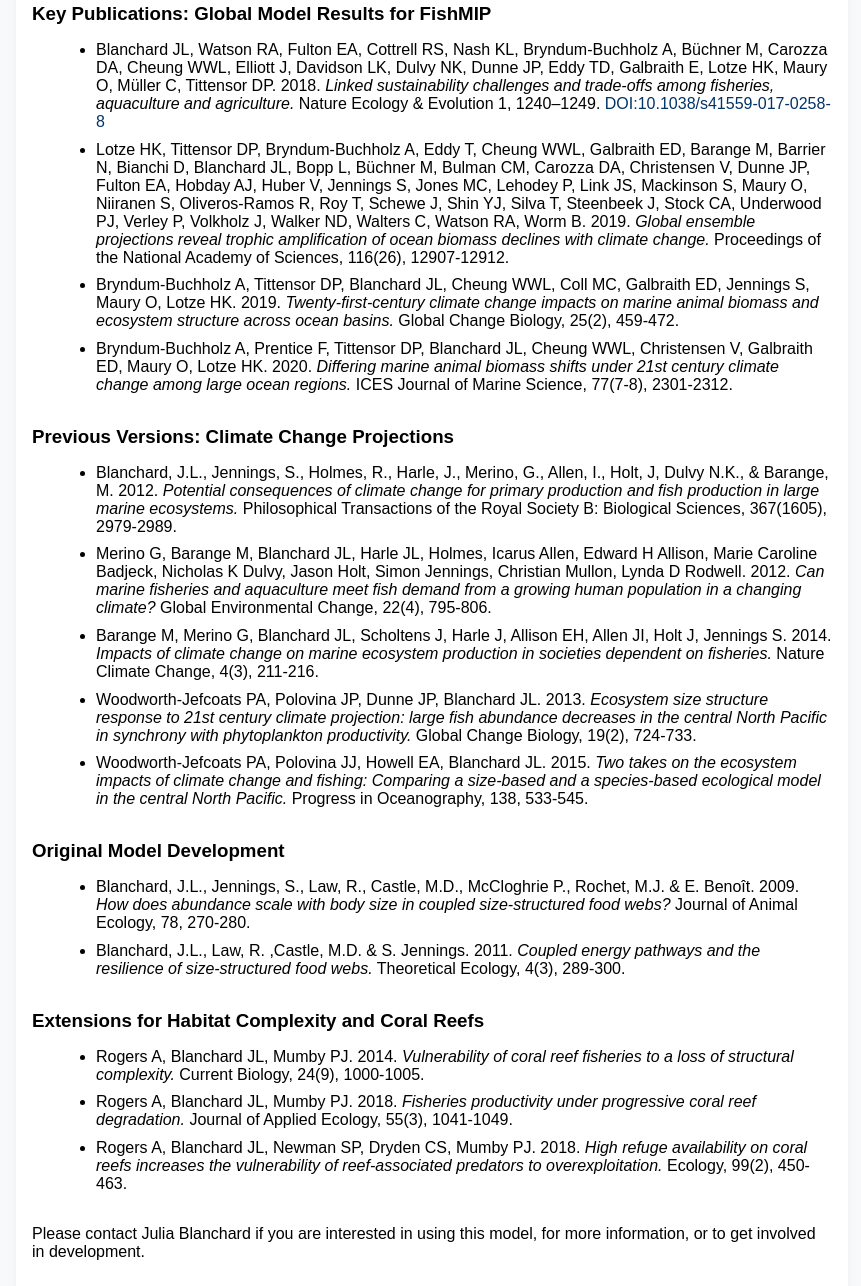
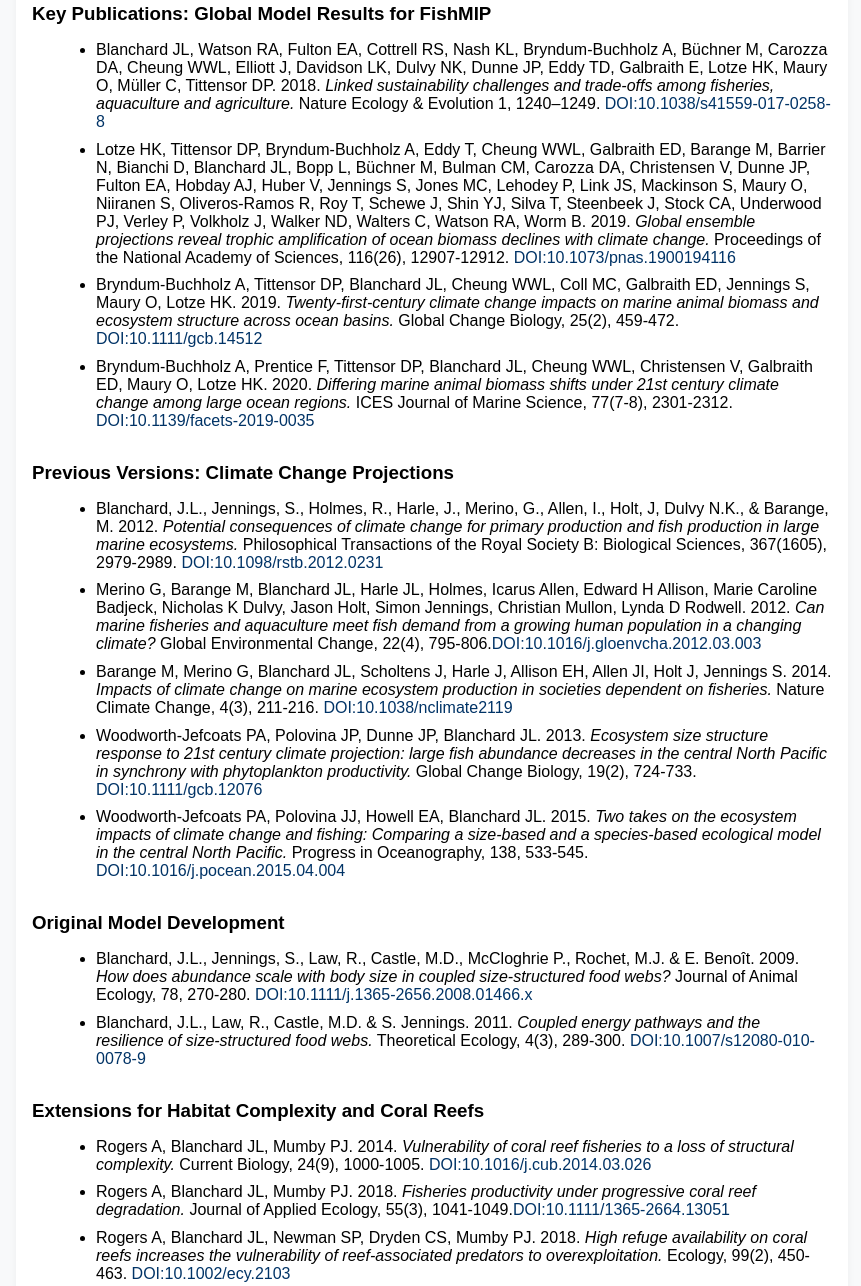
Before and after one commit to Benthic-Pelagic-Size-Spectrum-Model/Benthic-Pelagic-Size-Spectrum-Model.github.io, a plain HTML site: page index.html in a window 1280 px wide. Shown: the part 760-2046 px from the top of the page, without its empty margins (208-1069 px from the left). Drawn offline with Linux system fonts and the light colour scheme.

Commit message:
Update index.html
adding doi links to all publications

```diff
--- a/index.html
+++ b/index.html
@@ -49,34 +49,34 @@
         <h3>Key Publications: Global Model Results for FishMIP</h3>
         <ul class="publications">
           <li>Blanchard JL, Watson RA, Fulton EA, Cottrell RS, Nash KL, Bryndum-Buchholz A, Büchner M, Carozza DA, Cheung WWL, Elliott J, Davidson LK, Dulvy NK, Dunne JP, Eddy TD, Galbraith E, Lotze HK, Maury O, Müller C, Tittensor DP. 2018. <i>Linked sustainability challenges and trade-offs among fisheries, aquaculture and agriculture.</i> Nature Ecology & Evolution 1, 1240–1249. <a href="https://doi.org/10.1038/s41559-017-0258-8">DOI:10.1038/s41559-017-0258-8</a></li>
-          <li>Lotze HK, Tittensor DP, Bryndum-Buchholz A, Eddy T, Cheung WWL, Galbraith ED, Barange M, Barrier N, Bianchi D, Blanchard JL, Bopp L, Büchner M, Bulman CM, Carozza DA, Christensen V, Dunne JP, Fulton EA, Hobday AJ, Huber V, Jennings S, Jones MC, Lehodey P, Link JS, Mackinson S, Maury O, Niiranen S, Oliveros-Ramos R, Roy T, Schewe J, Shin YJ, Silva T, Steenbeek J, Stock CA, Underwood PJ, Verley P, Volkholz J, Walker ND, Walters C, Watson RA, Worm B. 2019. <i>Global ensemble projections reveal trophic amplification of ocean biomass declines with climate change.</i> Proceedings of the National Academy of Sciences, 116(26), 12907-12912.</li>
-          <li>Bryndum‐Buchholz A, Tittensor DP, Blanchard JL, Cheung WWL, Coll MC, Galbraith ED, Jennings S, Maury O, Lotze HK. 2019. <i>Twenty‐first‐century climate change impacts on marine animal biomass and ecosystem structure across ocean basins.</i> Global Change Biology, 25(2), 459-472.</li>
-          <li>Bryndum-Buchholz A, Prentice F, Tittensor DP, Blanchard JL, Cheung WWL, Christensen V, Galbraith ED, Maury O, Lotze HK. 2020. <i>Differing marine animal biomass shifts under 21st century climate change among large ocean regions.</i> ICES Journal of Marine Science, 77(7-8), 2301-2312.</li>
+          <li>Lotze HK, Tittensor DP, Bryndum-Buchholz A, Eddy T, Cheung WWL, Galbraith ED, Barange M, Barrier N, Bianchi D, Blanchard JL, Bopp L, Büchner M, Bulman CM, Carozza DA, Christensen V, Dunne JP, Fulton EA, Hobday AJ, Huber V, Jennings S, Jones MC, Lehodey P, Link JS, Mackinson S, Maury O, Niiranen S, Oliveros-Ramos R, Roy T, Schewe J, Shin YJ, Silva T, Steenbeek J, Stock CA, Underwood PJ, Verley P, Volkholz J, Walker ND, Walters C, Watson RA, Worm B. 2019. <i>Global ensemble projections reveal trophic amplification of ocean biomass declines with climate change.</i> Proceedings of the National Academy of Sciences, 116(26), 12907-12912. <a href="https://doi.org/10.1073/pnas.1900194116">DOI:10.1073/pnas.1900194116</a></li>
+          <li>Bryndum‐Buchholz A, Tittensor DP, Blanchard JL, Cheung WWL, Coll MC, Galbraith ED, Jennings S, Maury O, Lotze HK. 2019. <i>Twenty‐first‐century climate change impacts on marine animal biomass and ecosystem structure across ocean basins.</i> Global Change Biology, 25(2), 459-472.  <a href="https://doi.org/10.1111/gcb.14512">DOI:10.1111/gcb.14512</a></li>
+          <li>Bryndum-Buchholz A, Prentice F, Tittensor DP, Blanchard JL, Cheung WWL, Christensen V, Galbraith ED, Maury O, Lotze HK. 2020. <i>Differing marine animal biomass shifts under 21st century climate change among large ocean regions.</i> ICES Journal of Marine Science, 77(7-8), 2301-2312. <a href="https://doi.org/10.1139/facets-2019-0035">DOI:10.1139/facets-2019-0035</a></li>
         </ul>
       </div>
       <div class="pub-section">
         <h3>Previous Versions: Climate Change Projections</h3>
         <ul class="publications">
-          <li>Blanchard, J.L., Jennings, S., Holmes, R., Harle, J., Merino, G., Allen, I., Holt, J, Dulvy N.K., & Barange, M. 2012. <i>Potential consequences of climate change for primary production and fish production in large marine ecosystems.</i> Philosophical Transactions of the Royal Society B: Biological Sciences, 367(1605), 2979-2989.</li>
-          <li>Merino G, Barange M, Blanchard JL, Harle JL, Holmes, Icarus Allen, Edward H Allison, Marie Caroline Badjeck, Nicholas K Dulvy, Jason Holt, Simon Jennings, Christian Mullon, Lynda D Rodwell. 2012. <i>Can marine fisheries and aquaculture meet fish demand from a growing human population in a changing climate?</i> Global Environmental Change, 22(4), 795-806.</li>
-          <li>Barange M, Merino G, Blanchard JL, Scholtens J, Harle J, Allison EH, Allen JI, Holt J, Jennings S. 2014. <i>Impacts of climate change on marine ecosystem production in societies dependent on fisheries.</i> Nature Climate Change, 4(3), 211-216.</li>
-          <li>Woodworth‐Jefcoats PA, Polovina JP, Dunne JP, Blanchard JL. 2013. <i>Ecosystem size structure response to 21st century climate projection: large fish abundance decreases in the central North Pacific in synchrony with phytoplankton productivity.</i> Global Change Biology, 19(2), 724-733.</li>
-          <li>Woodworth-Jefcoats PA, Polovina JJ, Howell EA, Blanchard JL. 2015. <i>Two takes on the ecosystem impacts of climate change and fishing: Comparing a size-based and a species-based ecological model in the central North Pacific.</i> Progress in Oceanography, 138, 533-545.</li>
+          <li>Blanchard, J.L., Jennings, S., Holmes, R., Harle, J., Merino, G., Allen, I., Holt, J, Dulvy N.K., & Barange, M. 2012. <i>Potential consequences of climate change for primary production and fish production in large marine ecosystems.</i> Philosophical Transactions of the Royal Society B: Biological Sciences, 367(1605), 2979-2989. <a href="https://doi.org/10.1098/rstb.2012.0231">DOI:10.1098/rstb.2012.0231</a></li>
+          <li>Merino G, Barange M, Blanchard JL, Harle JL, Holmes, Icarus Allen, Edward H Allison, Marie Caroline Badjeck, Nicholas K Dulvy, Jason Holt, Simon Jennings, Christian Mullon, Lynda D Rodwell. 2012. <i>Can marine fisheries and aquaculture meet fish demand from a growing human population in a changing climate?</i> Global Environmental Change, 22(4), 795-806.<a href="https://doi.org/10.1016/j.gloenvcha.2012.03.003">DOI:10.1016/j.gloenvcha.2012.03.003</a></li></li>
+          <li>Barange M, Merino G, Blanchard JL, Scholtens J, Harle J, Allison EH, Allen JI, Holt J, Jennings S. 2014. <i>Impacts of climate change on marine ecosystem production in societies dependent on fisheries.</i> Nature Climate Change, 4(3), 211-216. <a href="https://doi.org/10.1038/nclimate2119">DOI:10.1038/nclimate2119</a></li>
+          <li>Woodworth‐Jefcoats PA, Polovina JP, Dunne JP, Blanchard JL. 2013. <i>Ecosystem size structure response to 21st century climate projection: large fish abundance decreases in the central North Pacific in synchrony with phytoplankton productivity.</i> Global Change Biology, 19(2), 724-733. <a href="https://doi.org/10.1111/gcb.12076">DOI:10.1111/gcb.12076</a></li>
+          <li>Woodworth-Jefcoats PA, Polovina JJ, Howell EA, Blanchard JL. 2015. <i>Two takes on the ecosystem impacts of climate change and fishing: Comparing a size-based and a species-based ecological model in the central North Pacific.</i> Progress in Oceanography, 138, 533-545. <a href="https://doi.org/10.1016/j.pocean.2015.04.004">DOI:10.1016/j.pocean.2015.04.004</a></li>
         </ul>
       </div>
       <div class="pub-section">
         <h3>Original Model Development</h3>
         <ul class="publications">
-          <li>Blanchard, J.L., Jennings, S., Law, R., Castle, M.D., McCloghrie P., Rochet, M.J. & E. Benoît. 2009. <i>How does abundance scale with body size in coupled size-structured food webs?</i> Journal of Animal Ecology, 78, 270-280.</li>
-          <li>Blanchard, J.L., Law, R. ,Castle, M.D. & S. Jennings. 2011. <i>Coupled energy pathways and the resilience of size-structured food webs.</i> Theoretical Ecology, 4(3), 289-300.</li>
+          <li>Blanchard, J.L., Jennings, S., Law, R., Castle, M.D., McCloghrie P., Rochet, M.J. & E. Benoît. 2009. <i>How does abundance scale with body size in coupled size-structured food webs?</i> Journal of Animal Ecology, 78, 270-280. <a href="https://doi.org/10.1111/j.1365-2656.2008.01466.x">DOI:10.1111/j.1365-2656.2008.01466.x</a></li>
+          <li>Blanchard, J.L., Law, R., Castle, M.D. & S. Jennings. 2011. <i>Coupled energy pathways and the resilience of size-structured food webs.</i> Theoretical Ecology, 4(3), 289-300. <a href="https://doi.org/10.1007/s12080-010-0078-9">DOI:10.1007/s12080-010-0078-9</a></li>
         </ul>
       </div>
       <div class="pub-section">
         <h3>Extensions for Habitat Complexity and Coral Reefs</h3>
         <ul class="publications">
-          <li>Rogers A, Blanchard JL, Mumby PJ. 2014. <i>Vulnerability of coral reef fisheries to a loss of structural complexity.</i> Current Biology, 24(9), 1000-1005.</li>
-          <li>Rogers A, Blanchard JL, Mumby PJ. 2018. <i>Fisheries productivity under progressive coral reef degradation.</i> Journal of Applied Ecology, 55(3), 1041-1049.</li>
-          <li>Rogers A, Blanchard JL, Newman SP, Dryden CS, Mumby PJ. 2018. <i>High refuge availability on coral reefs increases the vulnerability of reef‐associated predators to overexploitation.</i> Ecology, 99(2), 450-463.</li>
+          <li>Rogers A, Blanchard JL, Mumby PJ. 2014. <i>Vulnerability of coral reef fisheries to a loss of structural complexity.</i> Current Biology, 24(9), 1000-1005. <a href="https://doi.org/10.1016/j.cub.2014.03.026">DOI:10.1016/j.cub.2014.03.026</a></li>
+          <li>Rogers A, Blanchard JL, Mumby PJ. 2018. <i>Fisheries productivity under progressive coral reef degradation.</i> Journal of Applied Ecology, 55(3), 1041-1049.<a href="https://doi.org/10.1111/1365-2664.13051">DOI:10.1111/1365-2664.13051</a></li></li>
+          <li>Rogers A, Blanchard JL, Newman SP, Dryden CS, Mumby PJ. 2018. <i>High refuge availability on coral reefs increases the vulnerability of reef‐associated predators to overexploitation.</i> Ecology, 99(2), 450-463. <a href="https://doi.org/10.1002/ecy.2103">DOI:10.1002/ecy.2103</a></li>
         </ul>
       </div>
       <p>
```
